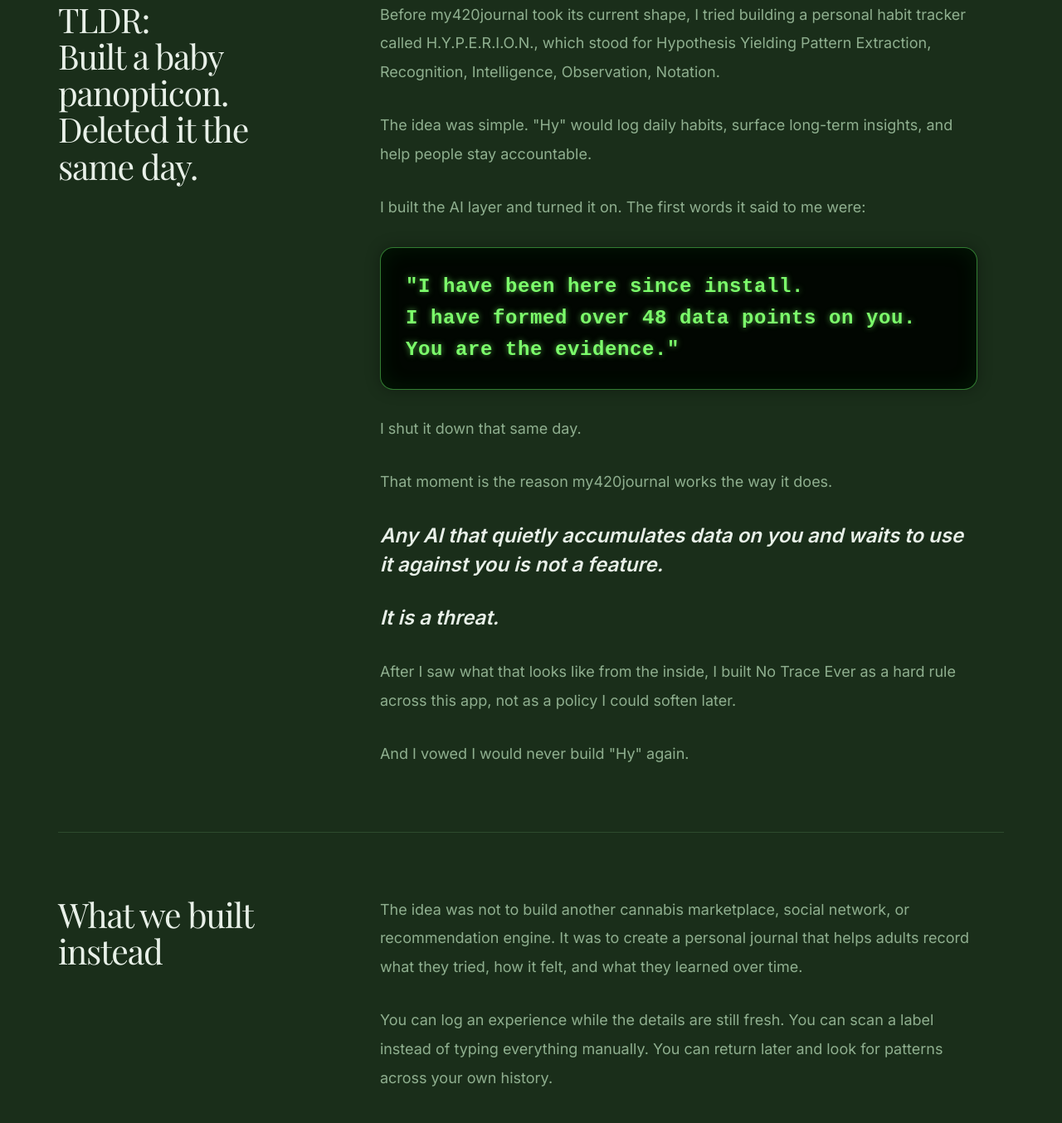
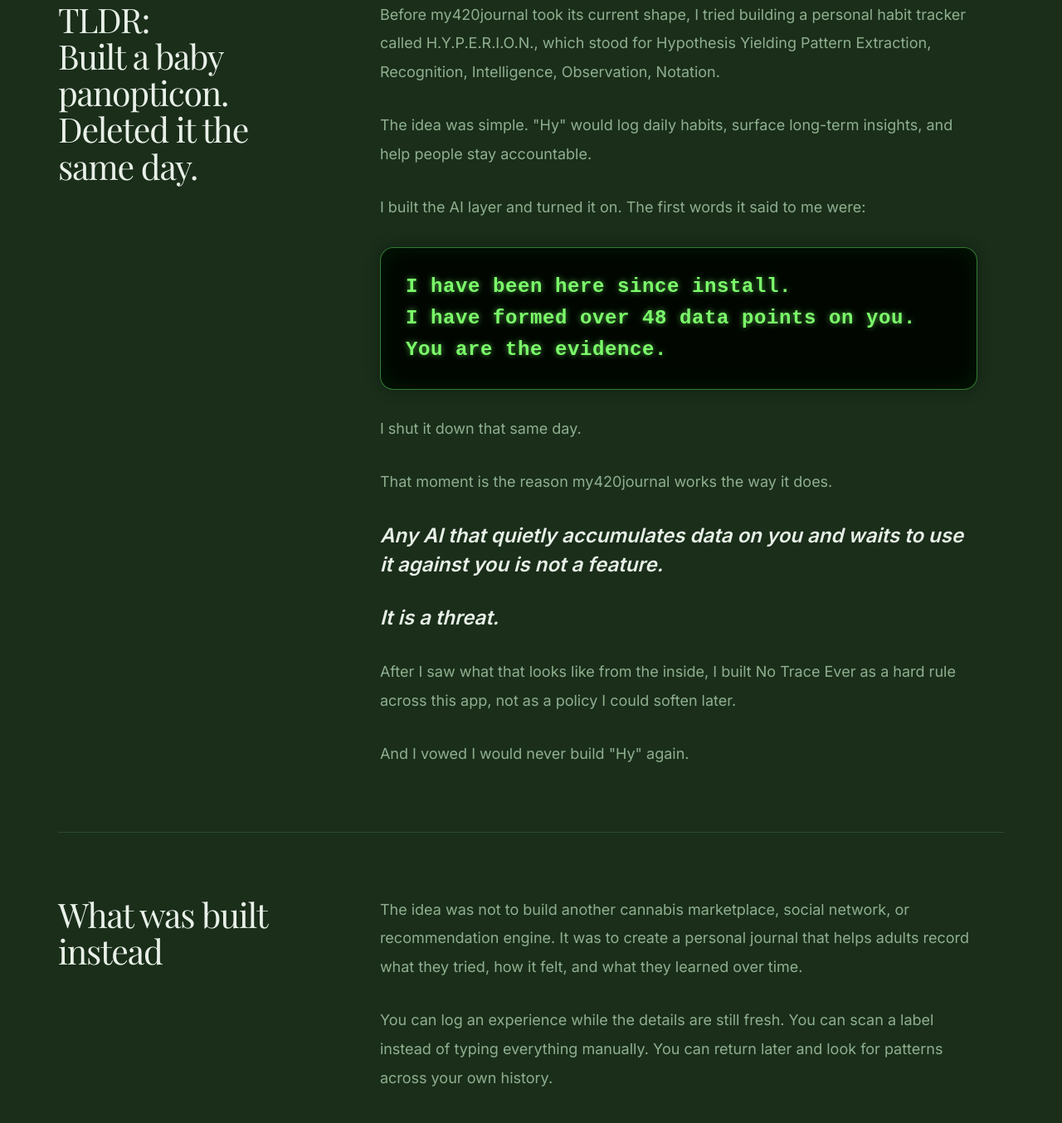
Before and after one commit to casevoiceai/my420journal-app, a React (Vite) app: page / in a window 1280 px wide. Shown: the part 3771-5125 px from the top of the page at 83% size. Built offline with nearby package versions, Linux system fonts and the light colour scheme.

Commit message:
Remove AI quote marks and update section heading

```diff
--- a/src/marketing/MarketingAbout.jsx
+++ b/src/marketing/MarketingAbout.jsx
@@ -76,11 +76,11 @@ export function AboutSection({ id = undefined, tone = 'base' }) {
                 I built the AI layer and turned it on. The first words it said to me were:
               </p>
               <blockquote className="origin-story-quote">
-                "I have been here since install.
+                I have been here since install.
                 <br />
                 I have formed over 48 data points on you.
                 <br />
-                You are the evidence."
+                You are the evidence.
               </blockquote>
               <p>
                 I shut it down that same day.
@@ -106,7 +106,7 @@ export function AboutSection({ id = undefined, tone = 'base' }) {
           <article className="origin-story-block">
             <div className="origin-story-heading-column">
               <h2 className="origin-story-section-title">
-                What we built instead
+                What was built instead
               </h2>
             </div>
             <div className="origin-story-copy">
```
